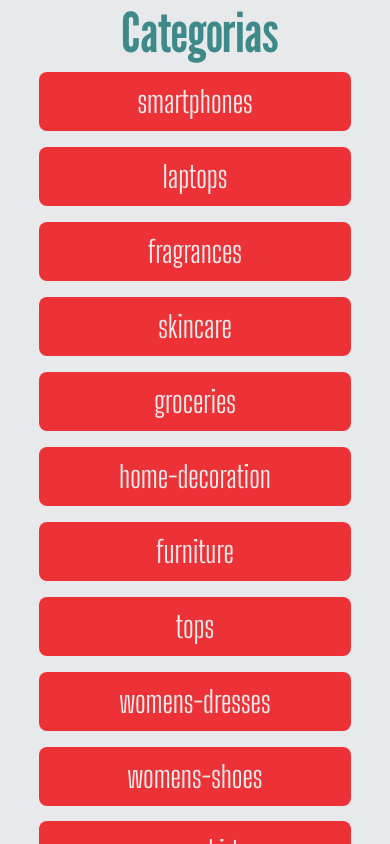
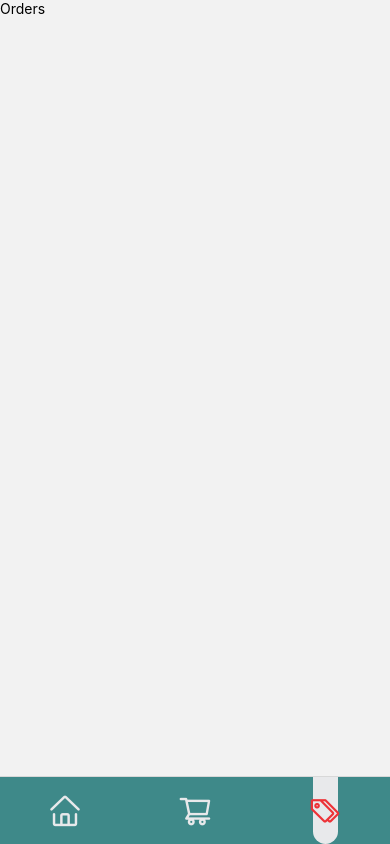
Before and after one commit to eugeniainsaurralde/gymHybrid, a React Native app: screen /Orders in a window 390 px wide. Built offline with nearby package versions, Linux system fonts and the light colour scheme.

Commit message:
Style tab navigation

```diff
--- a/package.json
+++ b/package.json
@@ -10,6 +10,7 @@
   },
   "dependencies": {
     "@expo/metro-runtime": "^3.1.1",
+    "@react-navigation/bottom-tabs": "^6.5.16",
     "@react-navigation/native": "^6.1.12",
     "@react-navigation/native-stack": "^6.9.20",
     "expo": "~50.0.2",
--- /dev/null
+++ b/src/components/CardItemCart.js
@@ -0,0 +1,38 @@
+import { Pressable, StyleSheet, Text, View } from "react-native";
+import { AntDesign } from "@expo/vector-icons";
+import { Palete } from "../globals/Palete";
+import Fonts from "../globals/Fonts";
+
+const CardItemCart = ({ item }) => {
+  return (
+    <View style={styles.container}>
+      <View>
+        <Text style={styles.text}>{item.title}</Text>
+        <Text style={styles.text}>{item.brand}</Text>
+        <Text style={styles.text}>$ {item.price}</Text>
+      </View>
+      <Pressable>
+        <AntDesign name="delete" color={Palete.darkWhite} size={30} />
+      </Pressable>
+    </View>
+  );
+};
+
+export default CardItemCart;
+
+const styles = StyleSheet.create({
+  container: {
+    flexDirection: "row",
+    justifyContent: "space-between",
+    alignItems: "center",
+    backgroundColor: Palete.secondary,
+    marginVertical: "3%",
+    padding: "4%",
+    borderRadius: 10,
+  },
+  text: {
+    fontFamily: Fonts.secodaryFont,
+    fontSize: 20,
+    color: Palete.darkWhite,
+  },
+});
--- a/src/components/Header.js
+++ b/src/components/Header.js
@@ -31,6 +31,7 @@ const Header = ({ title, navigation }) => {
         style={[
           styles.text,
           width >= 320 ? { fontSize: 55 } : { fontSize: 40 },
+          title.length > 20 ? { fontSize: 35 } : { fontSize: 55 },
         ]}
       >
         {title}
--- /dev/null
+++ b/src/components/TabBarIcons.js
@@ -0,0 +1,32 @@
+import { StyleSheet, View } from "react-native";
+import { AntDesign } from "@expo/vector-icons";
+import { Palete } from "../globals/Palete";
+
+const TabBarIcons = ({ nameIcon, focused }) => {
+  return (
+    <View style={[styles.container, focused && styles.containerFocused]}>
+      <AntDesign
+        name={nameIcon}
+        size={35}
+        color={focused ? Palete.primary : Palete.darkWhite}
+      />
+    </View>
+  );
+};
+
+export default TabBarIcons;
+
+const styles = StyleSheet.create({
+  container: {
+    flex: 1,
+    width: "100%",
+    alignItems: "center",
+    justifyContent: "center",
+  },
+  containerFocused: {
+    backgroundColor: Palete.darkWhite,
+    borderColor: Palete.darkWhite,
+    borderBottomEndRadius: 25,
+    borderBottomStartRadius: 25,
+  },
+});
--- a/src/components/wrappers/PrimaryButton.js
+++ b/src/components/wrappers/PrimaryButton.js
@@ -17,6 +17,7 @@ const styles = StyleSheet.create({
     backgroundColor: Palete.primary,
     borderRadius: 8,
     alignItems: "center",
+    justifyContent: "center",
   },
   text: {
     fontFamily: Fonts.secodaryFont,
--- /dev/null
+++ b/src/data/cart.json
@@ -0,0 +1,62 @@
+{
+  "total": 120,
+  "items": [
+    {
+      "id": 6,
+      "quantuty": 3,
+      "title": "MacBook Pro",
+      "description": "MacBook Pro 2021 with mini-LED display may launch between September, November",
+      "price": 1749,
+      "discountPercentage": 11.02,
+      "rating": 4.57,
+      "stock": 83,
+      "brand": "Apple",
+      "category": "laptops",
+      "thumbnail": "https://i.dummyjson.com/data/products/6/thumbnail.png",
+      "images": [
+        "https://i.dummyjson.com/data/products/6/1.png",
+        "https://i.dummyjson.com/data/products/6/2.jpg",
+        "https://i.dummyjson.com/data/products/6/3.png",
+        "https://i.dummyjson.com/data/products/6/4.jpg"
+      ]
+    },
+    {
+      "id": 21,
+      "title": "- Daal Masoor 500 grams",
+      "quantuty": 1,
+      "description": "Fine quality Branded Product Keep in a cool and dry place",
+      "price": 20,
+      "discountPercentage": 4.81,
+      "rating": 4.44,
+      "stock": 133,
+      "brand": "Saaf & Khaas",
+      "category": "groceries",
+      "thumbnail": "https://i.dummyjson.com/data/products/21/thumbnail.png",
+      "images": [
+        "https://i.dummyjson.com/data/products/21/1.png",
+        "https://i.dummyjson.com/data/products/21/2.jpg",
+        "https://i.dummyjson.com/data/products/21/3.jpg"
+      ]
+    },
+    {
+      "id": 34,
+      "title": "Plastic Table",
+      "quantuty": 9,
+      "description": "V\ufeffery good quality plastic table for multi purpose now in reasonable price",
+      "price": 50,
+      "discountPercentage": 4,
+      "rating": 4.01,
+      "stock": 136,
+      "brand": "Multi Purpose",
+      "category": "furniture",
+      "thumbnail": "https://i.dummyjson.com/data/products/34/thumbnail.jpg",
+      "images": [
+        "https://i.dummyjson.com/data/products/34/1.jpg",
+        "https://i.dummyjson.com/data/products/34/2.jpg",
+        "https://i.dummyjson.com/data/products/34/3.jpg",
+        "https://i.dummyjson.com/data/products/34/4.jpg",
+        "https://i.dummyjson.com/data/products/34/thumbnail.jpg"
+      ]
+    }
+  ]
+}
--- a/src/globals/Fonts.js
+++ b/src/globals/Fonts.js
@@ -1,9 +1,11 @@
 export const FontCollection = {
   "LeagueGothic-Regular": require("../../assets/fonts/LeagueGothic-Regular.ttf"),
   "BigShouldersDisplay-Regular": require("../../assets/fonts/BigShouldersDisplay-Regular.ttf"),
+  "LeagueGothicCondensed-Regular": require("../../assets/fonts/LeagueGothic_Condensed-Regular.ttf"),
 };
 const Fonts = {
   mainFont: "LeagueGothic-Regular",
   secodaryFont: "BigShouldersDisplay-Regular",
+  thirdFont: "LeagueGothicCondensed-Regular",
 };
 export default Fonts;
--- a/src/navigation/CartStack.js
+++ b/src/navigation/CartStack.js
@@ -1,18 +1,23 @@
-import { StyleSheet, Text, View } from "react-native";
 import { createNativeStackNavigator } from "@react-navigation/native-stack";
 import Cart from "../screens/Cart";
-import { Header } from "../components/Header";
+import Header from "../components/Header";
+import { Palete } from "../globals/Palete";
 
 const Stack = createNativeStackNavigator();
 const CartStack = () => {
   return (
     <Stack.Navigator
-      initialRouteName="Cart"
+      initialRouteName="Carrito"
       screenOptions={() => {
         return {
-          header: () => {
-            return;
+          headerTitle: () => {
+            return <Header title={"Cart"} />;
           },
+          headerStyle: {
+            backgroundColor: Palete.darkWhite,
+          },
+          headerTitleAlign: "center",
+          headerShadowVisible: false,
         };
       }}
     >
@@ -22,5 +27,3 @@ const CartStack = () => {
 };
 
 export default CartStack;
-
-const styles = StyleSheet.create({});
--- a/src/navigation/MainNavigator.js
+++ b/src/navigation/MainNavigator.js
@@ -1,17 +1,64 @@
 import { StyleSheet } from "react-native";
 import { NavigationContainer } from "@react-navigation/native";
+import { createBottomTabNavigator } from "@react-navigation/bottom-tabs";
 
+import { Palete } from "../globals/Palete";
 import ShopStack from "./ShopStack";
 import CartStack from "./CartStack";
+import Orders from "../screens/Orders";
+import TabBarIcons from "../components/TabBarIcons";
+
+const Tab = createBottomTabNavigator();
 
 const MainNavigator = () => {
   return (
     <NavigationContainer>
-      <ShopStack />
+      <Tab.Navigator
+        initialRouteName="ShopStack"
+        screenOptions={{
+          headerShown: false,
+          tabBarShowLabel: false,
+          tabBarStyle: styles.tabNav,
+        }}
+      >
+        <Tab.Screen
+          name="ShopStack"
+          component={ShopStack}
+          options={{
+            tabBarIcon: ({ focused }) => (
+              <TabBarIcons nameIcon={"home"} focused={focused} />
+            ),
+          }}
+        />
+        <Tab.Screen
+          name="CartStack"
+          component={CartStack}
+          options={{
+            tabBarIcon: ({ focused }) => (
+              <TabBarIcons nameIcon={"shoppingcart"} focused={focused} />
+            ),
+          }}
+        />
+        <Tab.Screen
+          name="Orders"
+          component={Orders}
+          options={{
+            tabBarIcon: ({ focused }) => (
+              <TabBarIcons nameIcon={"tagso"} focused={focused} />
+            ),
+          }}
+        />
+      </Tab.Navigator>
     </NavigationContainer>
   );
 };
 
 export default MainNavigator;
 
-const styles = StyleSheet.create({});
+const styles = StyleSheet.create({
+  tabNav: {
+    backgroundColor: Palete.secondary,
+    borderColor: Palete.darkWhite,
+    height: "8%",
+  },
+});
--- a/src/screens/Cart.js
+++ b/src/screens/Cart.js
@@ -1,14 +1,53 @@
-import { StyleSheet, Text, View } from "react-native";
-import React from "react";
+import { FlatList, StyleSheet, Text, View } from "react-native";
+import cart from "../data/cart.json";
+import CardItemCart from "../components/CardItemCart";
+import PrimaryButton from "../components/wrappers/PrimaryButton";
+import Fonts from "../globals/Fonts";
+import { Palete } from "../globals/Palete";
 
 const Cart = () => {
   return (
-    <View>
-      <Text>Cart</Text>
+    <View style={styles.container}>
+      <FlatList
+        data={cart.items}
+        keyExtractor={(item) => item.id}
+        renderItem={({ item }) => <CardItemCart item={item} />}
+      />
+      <View style={styles.InfoBottom}>
+        <Text style={styles.text}>Total: </Text>
+        <Text style={styles.text}>$ {cart.total}</Text>
+      </View>
+      <PrimaryButton
+        stylePressable={styles.pressable}
+        styleText={styles.textPressable}
+      >
+        {"Finalizar compra"}
+      </PrimaryButton>
     </View>
   );
 };
 
 export default Cart;
 
-const styles = StyleSheet.create({});
+const styles = StyleSheet.create({
+  container: {
+    flex: 1,
+    paddingHorizontal: "5%",
+    backgroundColor: Palete.darkWhite,
+  },
+  InfoBottom: {
+    flexDirection: "row",
+    justifyContent: "space-between",
+  },
+  text: {
+    fontFamily: Fonts.secodaryFont,
+    fontSize: 30,
+  },
+  pressable: {
+    marginVertical: "4%",
+    height: "8%",
+  },
+  textPressable: {
+    fontSize: 30,
+  },
+});
--- /dev/null
+++ b/src/screens/Orders.js
@@ -0,0 +1,14 @@
+import { StyleSheet, Text, View } from "react-native";
+import React from "react";
+
+const Orders = () => {
+  return (
+    <View>
+      <Text>Orders</Text>
+    </View>
+  );
+};
+
+export default Orders;
+
+const styles = StyleSheet.create({});
```
Also changed, not shown: 1 other file (tests, documents, lock files or other folders).
